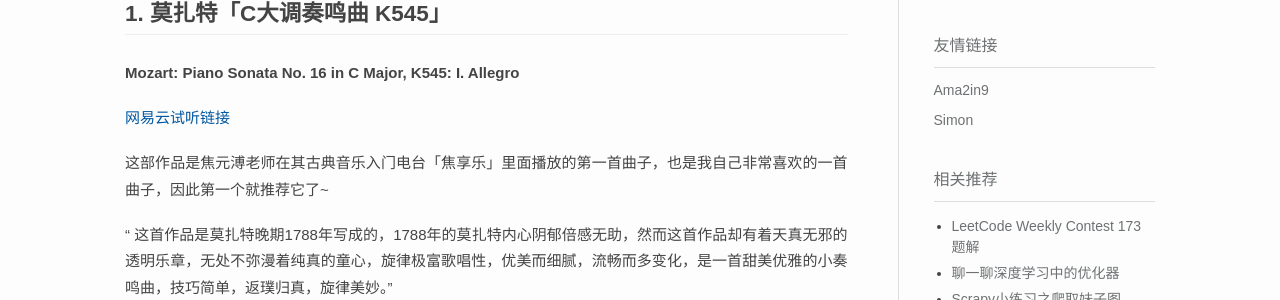
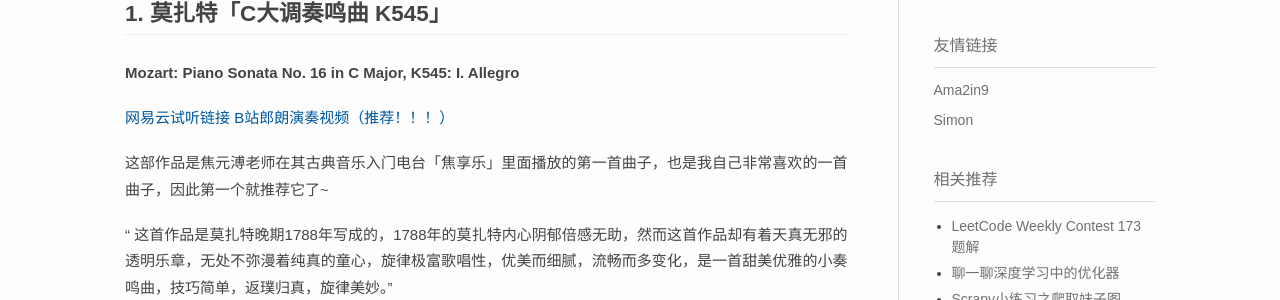
Before and after one commit to piddnad/piddnad.github.io, a Jekyll site: the page built from _posts/2020-01-29-Classical_music_vol1.md, in a window 1280 px wide. Shown: the part 718-1018 px from the top of the page. Built offline with Jekyll 4.4.1, drawn with Linux system fonts in a browser that asks for light colours; some web fonts are replaced; comment, search, counter and statistics services are not loaded.

Commit message:
edit a post

```diff
--- a/_posts/2020-01-29-Classical_music_vol1.md
+++ b/_posts/2020-01-29-Classical_music_vol1.md
@@ -22,6 +22,7 @@ tags: [Classical Music]
 **Mozart: Piano Sonata No. 16 in C Major, K545: I. Allegro**
 
 [网易云试听链接](https://music.163.com/song?id=536086195&userid=41254148)
+[B站郎朗演奏视频（推荐！！！）](https://www.bilibili.com/video/av56878759/)
 
 这部作品是焦元溥老师在其古典音乐入门电台「焦享乐」里面播放的第一首曲子，也是我自己非常喜欢的一首曲子，因此第一个就推荐它了~
 
```
